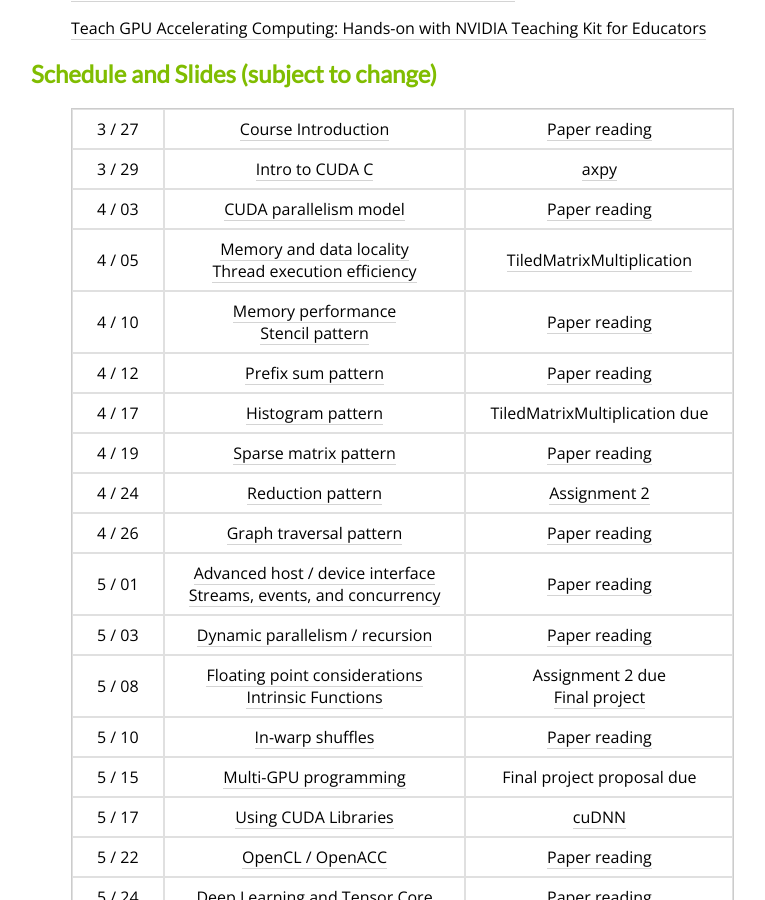
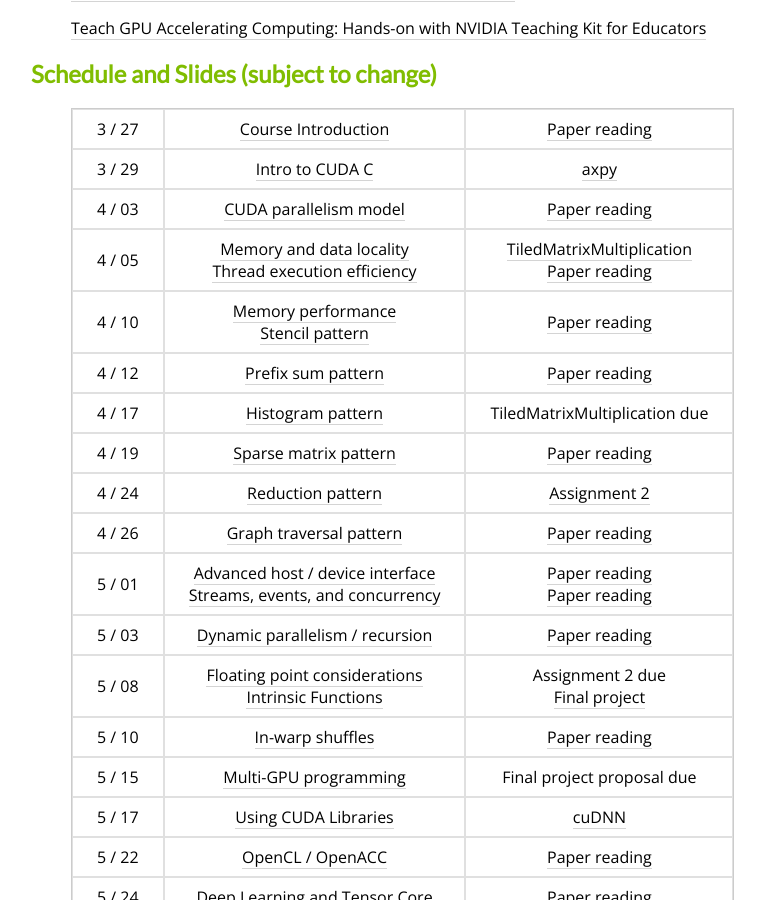
Before and after one commit to chenxuhao/chenxuhao.github.io, a Jekyll site: the page gpu-programming/index.html, which Jekyll copies as it is, in a window 1280 px wide and 900 px high, scrolled down 1104 px. Shown: the whole window, without its empty margins (209-974 px from the left). Built offline with Jekyll 4.4.1, drawn with Linux system fonts in a browser that asks for light colours.

Commit message:
update index

```diff
--- a/gpu-programming/index.html
+++ b/gpu-programming/index.html
@@ -113,14 +113,14 @@ I can help arrange access to a remote CUDA-capable machine for students without
 <tr> <td> 3 / 27 </td> <td> <a href="Lecture01-intro.pdf">Course Introduction</a> </td> <td> <a href="https://cse.usf.edu/~haozheng/ref/gpu_computing.pdf">Paper reading</a> </td> </tr>
 <tr> <td> 3 / 29 </td> <td> <a href="Lecture02-cuda-c.pdf">Intro to CUDA C</a> </td> <td> <a href="assignments/axpy.tar.gz">axpy</a> </td> </tr>
 <tr> <td> 4 / 03 </td> <td> <a href="Lecture03-model.pdf">CUDA parallelism model</a> </td> <td> <a href="https://dl.acm.org/doi/pdf/10.1145/1365490.1365500">Paper reading</a> </td> </tr>
-<tr> <td> 4 / 05 </td> <td> <a href="Lecture04-locality.pdf">Memory and data locality</a> <br/> <a href="Lecture05-thread.pdf">Thread execution efficiency</a> </td> <td> <a href="assignments/tiled-sgemm.tar.gz">TiledMatrixMultiplication</a> </td> </tr>
+<tr> <td> 4 / 05 </td> <td> <a href="Lecture04-locality.pdf">Memory and data locality</a> <br/> <a href="Lecture05-thread.pdf">Thread execution efficiency</a> </td> <td> <a href="assignments/tiled-sgemm.tar.gz">TiledMatrixMultiplication</a> <br/> <a href="http://www.cs.columbia.edu/cg/pdfs/28_GPUSim.pdf">Paper reading</a> </td> </tr>
 <tr> <td> 4 / 10 </td> <td> <a href="Lecture06-memory.pdf">Memory performance</a> <br/> <a href="Lecture07-stencil.pdf">Stencil pattern</a> </td> <td> <a href="https://uweb.engr.arizona.edu/~ece569a/Readings/GPU_Papers/1.ComputingExperiences.pdf">Paper reading</a> </td> </tr>
 <tr> <td> 4 / 12 </td> <td> <a href="Lecture08-scan.pdf">Prefix sum pattern</a> </td> <td> <a href="https://developer.download.nvidia.com/compute/cuda/2_2/sdk/website/projects/scan/doc/scan.pdf">Paper reading</a> </td> </tr>
 <tr> <td> 4 / 17 </td> <td> <a href="Lecture09-histogram.pdf">Histogram pattern</a> </td> <td> TiledMatrixMultiplication due </td> </tr>
 <tr> <td> 4 / 19 </td> <td> <a href="Lecture10-spmv.pdf">Sparse matrix pattern</a> </td> <td> <a href="https://www.nvidia.com/docs/IO/77944/sc09-spmv-throughput.pdf">Paper reading</a> </td> </tr>
 <tr> <td> 4 / 24 </td> <td> <a href="Lecture11-reduction.pdf">Reduction pattern</a> </td> <td> <a href="assignment2">Assignment 2</a> </td>  </tr>
 <tr> <td> 4 / 26 </td> <td> <a href="Lecture12-bfs.pdf">Graph traversal pattern</a> </td> <td> <a href="https://mgarland.org/files/papers/gpubfs.pdf">Paper reading</a> </td> </tr>
-<tr> <td> 5 / 01 </td> <td> <a href="Lecture13-interface.pdf">Advanced host / device interface</a> <br/> <a href="Lecture14-stream.pdf">Streams, events, and concurrency</a> </td> <td> <a href="https://mgarland.org/files/papers/gpusort-ipdps09.pdf">Paper reading</a> </td> </tr>
+<tr> <td> 5 / 01 </td> <td> <a href="Lecture13-interface.pdf">Advanced host / device interface</a> <br/> <a href="Lecture14-stream.pdf">Streams, events, and concurrency</a> </td> <td> <a href="https://mgarland.org/files/papers/gpusort-ipdps09.pdf">Paper reading</a> <br/> <a href="https://faculty.cc.gatech.edu/~hyesoon/hong_isca09.pdf">Paper reading</a> </td> </tr>
 <tr> <td> 5 / 03 </td> <td> <a href="Lecture15-dynamic-parallelism.pdf">Dynamic parallelism / recursion</a> </td> <td> <a href="https://static.twoday.net/romanov/files/Exzerpt2.pdf">Paper reading</a> </td> </tr>
 <tr> <td> 5 / 08 </td> <td> <a href="Lecture16-float.pdf">Floating point considerations</a> <br /> <a href="Lecture17-intrinsic.pdf">Intrinsic Functions</a> </td> <td> Assignment 2 due <br /> <a href="finalProject"/>Final project</a> </td> </tr>
 <tr> <td> 5 / 10 </td> <td> <a href="Lecture18-warp-shuffle.pdf">In-warp shuffles</a> </td> <td> <a href="http://users.ece.utexas.edu/~ljohn/teaching/382m-15/reading/lee.pdf">Paper reading</a> </td> </tr>
```
